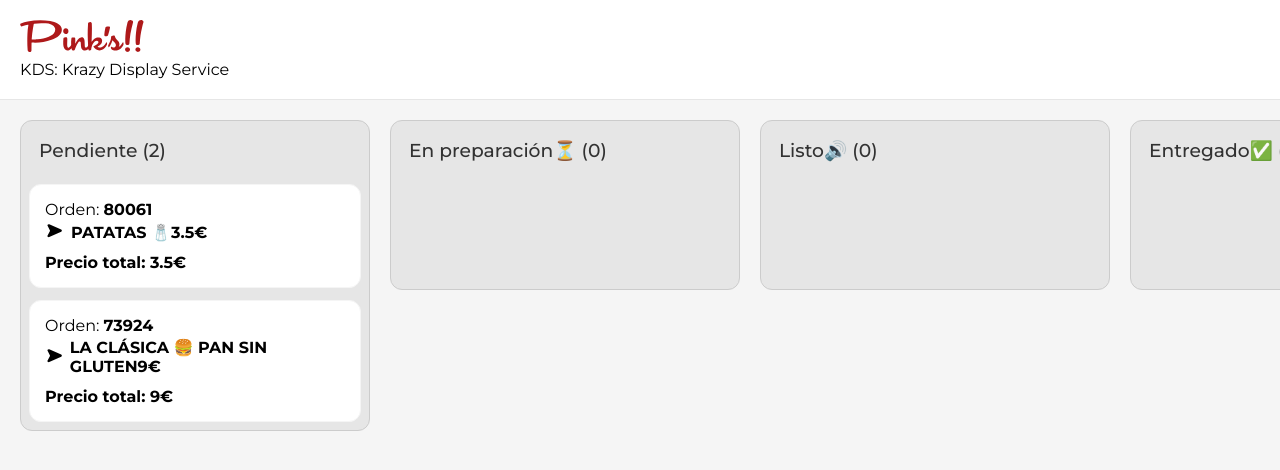
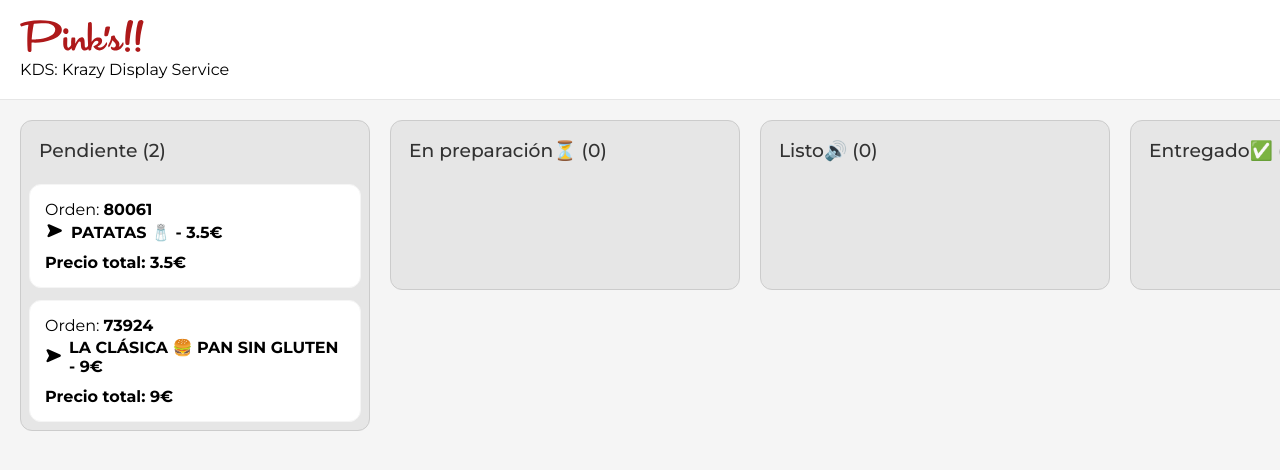
Before and after one commit to RaulCDev/pinks-tech-test-kds, a Next.js app: page / in a window 1280 px wide. Shown: the top 470 px of the page. Built offline with nearby package versions, Linux system fonts and the light colour scheme.

Commit message:
Better price

```diff
--- a/components/Item/Item.tsx
+++ b/components/Item/Item.tsx
@@ -18,7 +18,7 @@ export default function ItemComponent({ item }: ItemProps) {
   };
 
   useEffect(() => {
-    // Verificar si el dispositivo tiene configurado el modo oscuro
+    // Verificar si el dispositivo tiene configurado el modo oscuro para la flecha
     const prefersDarkMode = window.matchMedia && window.matchMedia('(prefers-color-scheme: dark)').matches;
     setIsDarkMode(prefersDarkMode);
   }, []);
@@ -29,7 +29,7 @@ export default function ItemComponent({ item }: ItemProps) {
         <button onClick={handleClick} className={s["arrows"]}>
           {showImage ? <ArrowDown color={isDarkMode ? '#ffffff' : '#000000'} /> : <ArrowRight color={isDarkMode ? '#ffffff' : '#000000'} />}
         </button>
-        <h4>{item.name}{item.price.amount}{item.price.currency}</h4>
+        <h4>{item.name} - {item.price.amount}{item.price.currency}</h4>
       </div>
       <div className={s["imageContainer"]}>
         {showImage && <img src={item.image} alt={item.name} />}
```
